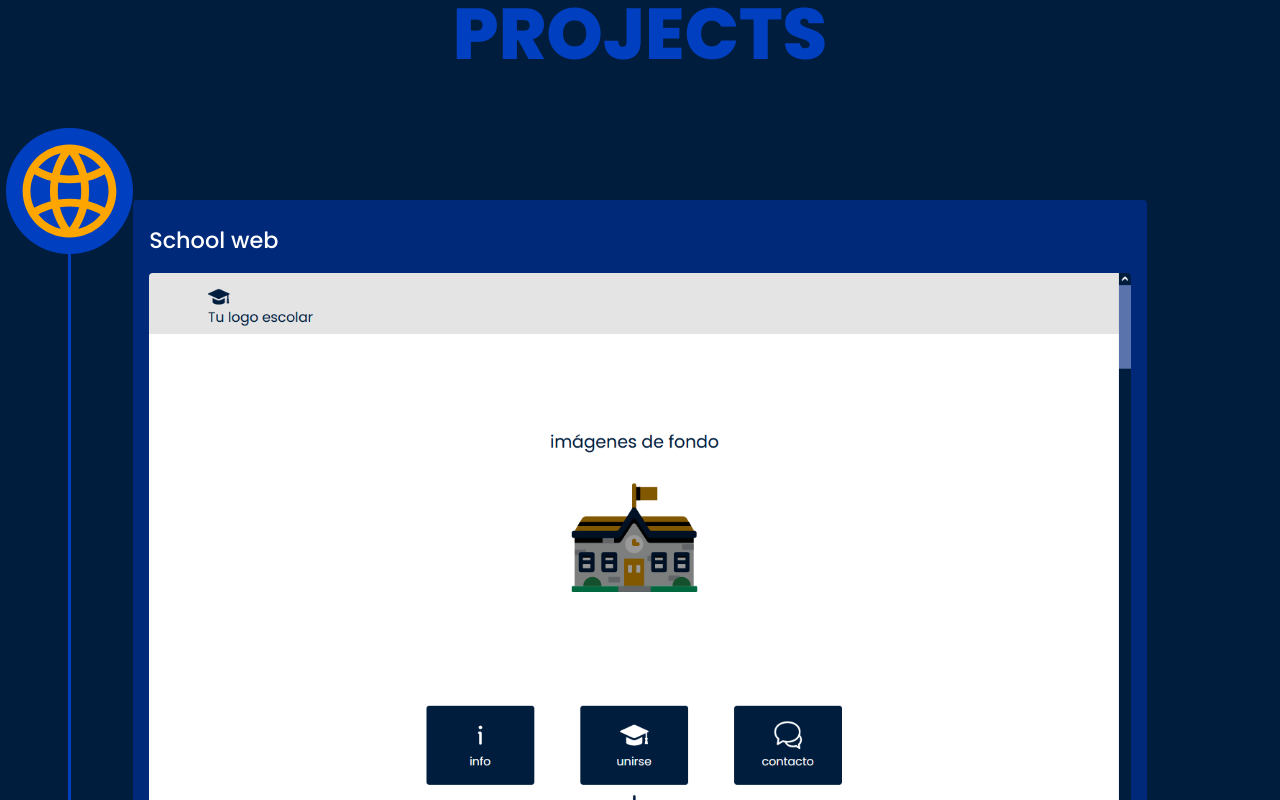
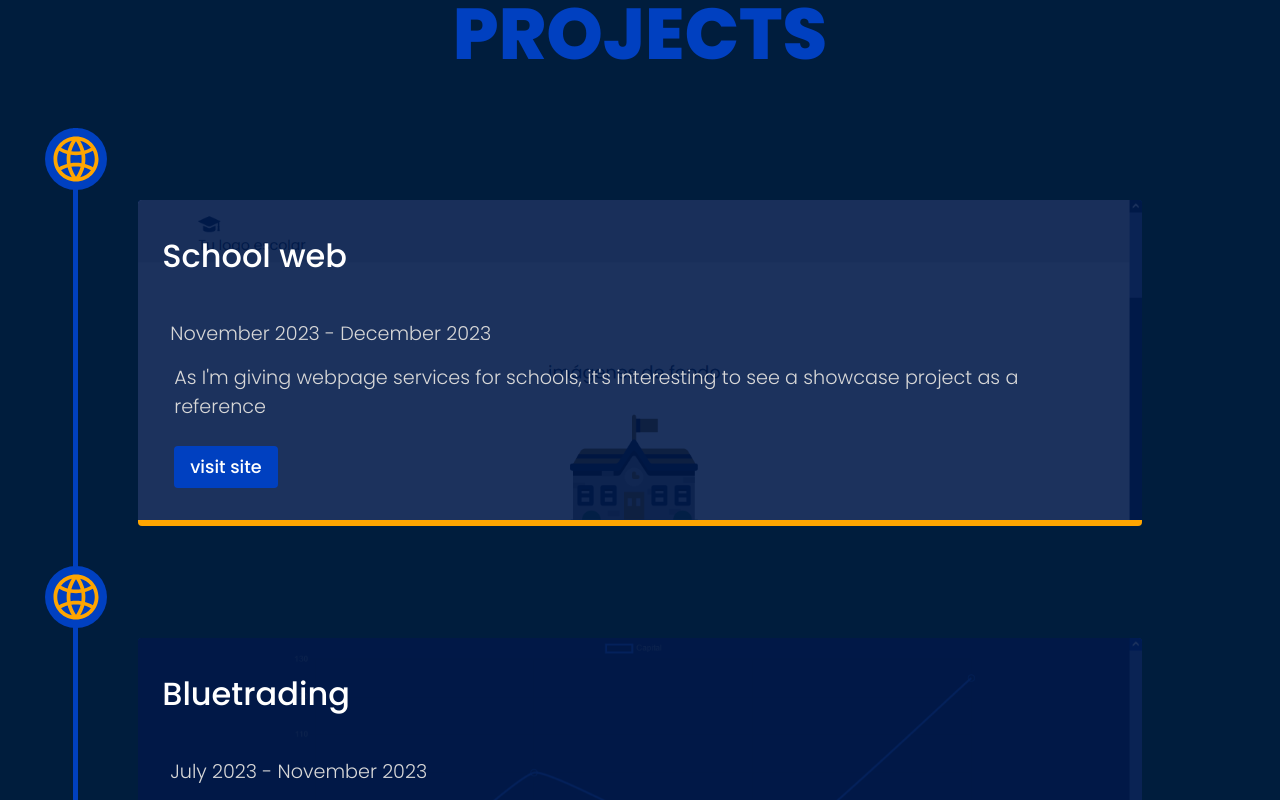
Before and after one commit to AlanTyping/Personal-website, a Next.js app: page / in a window 1280 px wide. Shown: the part 1240-2040 px from the top of the page. Built offline with nearby package versions, Linux system fonts and the light colour scheme.

Commit message:
adding timeline

```diff
--- a/app/projects/components/timeline/items/Item.tsx
+++ b/app/projects/components/timeline/items/Item.tsx
@@ -15,36 +15,39 @@ type Props = {
 export const Item = ({ name, descripcion, icon, date, link, image }: Props) => {
   return (
     <li>
-      <div className="h-auto py-10 w-[99vw] flex flex-row justify-center items-center relative">
+      <div className="h-auto py-10 w-[98vw] flex flex-row justify-center items-center relative">
         <div className="h-full w-[10%] absolute left-0">
           <div className='w-full h-full relative flex-center flex-col items-center'>
-            <div className='h-full w-[3px] bg-[#0040c0]' />
+            <div className='h-full w-[3px] sm:w-[5px] bg-[#0040c0]' />
 
             <div className='p-[1px] rounded-[100%] bg-[#0040c0] absolute top-0'>
-              <Image src={icon} alt='' className='w-full' style={{ objectFit: 'contain' }} />
+              <Image src={icon} alt='' className='w-[70px] max-w-[40px] sm:max-w-[50px] lg:max-w-[60px]' style={{ objectFit: 'contain' }} />
             </div>
           </div>
         </div>
 
         <div className="h-auto w-full flex-center justify-center rounded mt-8">
-          <div className="bg-[#012979] w-[80%] rounded flex items-center p-4 relative flex-col border-b-[6px] border-[#ffa500]">
-            <div className='w-full mt-2 pb-4 flex justify-start'>
-              <h2 className={`text-[1.4rem] ${poppins500.className}`}>{name}</h2>
+          <div className="bg-[#012979] overflow-hidden w-[80%] rounded flex items-center p-4 sm:p-6 relative flex-col border-b-[6px] border-[#ffa500]">
+          <Image src={image} alt='' className='hidden lg:flex w-[150%] brightness-[60%] top-0 h-auto rounded absolute' style={{ objectFit: 'cover' }} />
+          <div className='hidden lg:flex absolute inset-x-0 inset-y-0 z-[1] bg-[#001b50d0]' />
+
+            <div className='w-full mt-2 pb-4 lg:pb-6 flex justify-start z-[1]'>
+              <h2 className={`text-[1.4rem] sm:text-[1.8rem] lg:text-[2rem] ${poppins500.className}`}>{name}</h2>
             </div>
 
-            <div className='w-full'>
-              <Image src={image} alt='' className='w-full h-auto rounded' style={{ objectFit: 'contain' }} />
+            <div className='w-full lg:hidden'>
+              <Image src={image} alt='' className='w-full h-auto rounded z-[1]' style={{ objectFit: 'contain' }} />
             </div>
 
-            <div className='h-full w-full p-2'>
+            <div className='h-full w-full p-2 z-[1]'>
               <div className='w-full mt-2 flex justify-start'>
-                <span className='text-[0.9rem] text-[#d8d8d8]'>{date}</span>
+                <span className='text-[0.9rem] sm:text-[1.1rem] lg:text-[1.2rem] text-[#d8d8d8]'>{date}</span>
               </div>
               <div className='w-full mt-4 flex justify-start px-1'>
-                <p className='text-[0.95rem] text-[#d8d8d8]'>{descripcion}</p>
+                <p className='text-[0.95rem] sm:text-[1.1rem] lg:text-[1.2rem] text-[#d8d8d8]'>{descripcion}</p>
               </div>
-              <div className='w-full mt-4 flex justify-start px-1'>
-                <Link href={link} className={`p-2 bg-[#001d3d] text-white rounded ${poppins500.className}`}>visit site</Link>
+              <div className='w-full mt-6 flex justify-start px-1'>
+                <Link href={link} target='blank' className={`p-2 bg-[#001d3d] lg:bg-[#0040c0] sm:text-[1.1rem] px-4 text-white rounded ${poppins500.className}`}>visit site</Link>
               </div>
             </div>
 
```
